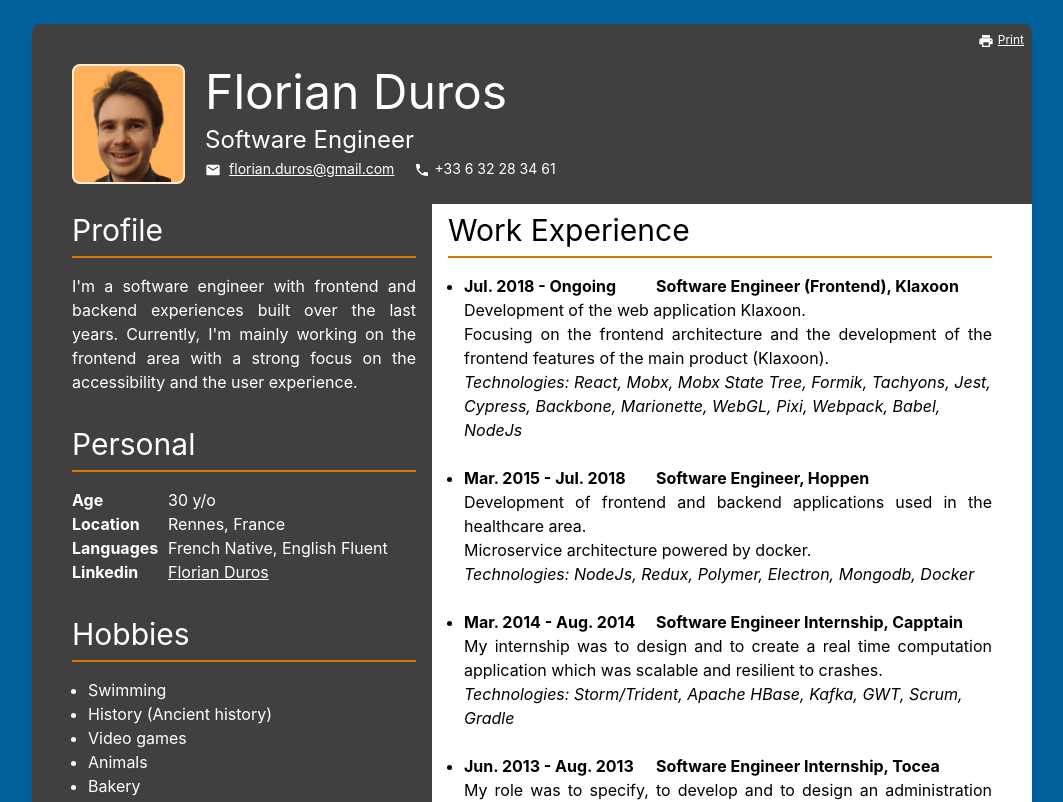
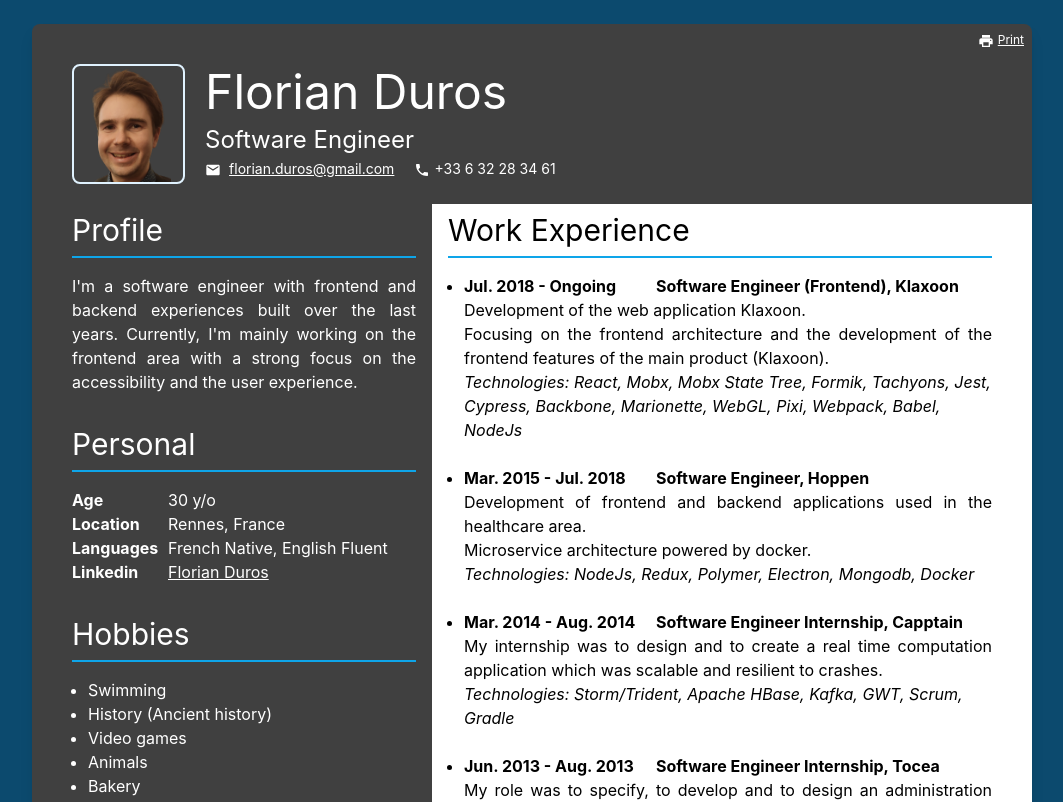
Before and after one commit to florianduros/florianduros.github.io, a React (Create React App) app: page / in a window 1280 px wide. Shown: the top 802 px of the page, without its empty margins (108-1171 px from the left). Built offline with nearby package versions, Linux system fonts and the light colour scheme.

Commit message:
new color

```diff
--- a/public/index.html
+++ b/public/index.html
@@ -24,7 +24,7 @@
     -->
     <title>Florian Duros • CV</title>
   </head>
-  <body style="background-color: #02619c">
+  <body style="background-color: #0c4a6e">
     <noscript>You need to enable JavaScript to run this app.</noscript>
     <div id="root" style="display: flex; justify-content: center"></div>
     <!--
--- a/src/components/Header/Photo.tsx
+++ b/src/components/Header/Photo.tsx
@@ -1,12 +1,11 @@
 export function Photo() {
   return (
     <img
-      className="bg-orange-200 rounded-lg border-2 border-orange-100 px-3"
+      className="rounded-lg border-2 border-sky-100 px-3"
       src="./me.png"
       alt="Florian Duros"
       style={{
         height: 120,
-        backgroundColor: "#ffb15b",
       }}
     />
   );
--- a/src/components/Title/Title.tsx
+++ b/src/components/Title/Title.tsx
@@ -4,7 +4,7 @@ type TitleProps = {
 
 export function Title({ title }: TitleProps) {
   return (
-    <h3 className="border-b-2 border-amber-600 desktop:text-3xl mobile:text-xl desktop:pb-2 desktop:mb-4 mobile:mb-2">
+    <h3 className="border-b-2 border-sky-500 desktop:text-3xl mobile:text-xl desktop:pb-2 desktop:mb-4 mobile:mb-2">
       {title}
     </h3>
   );
```
